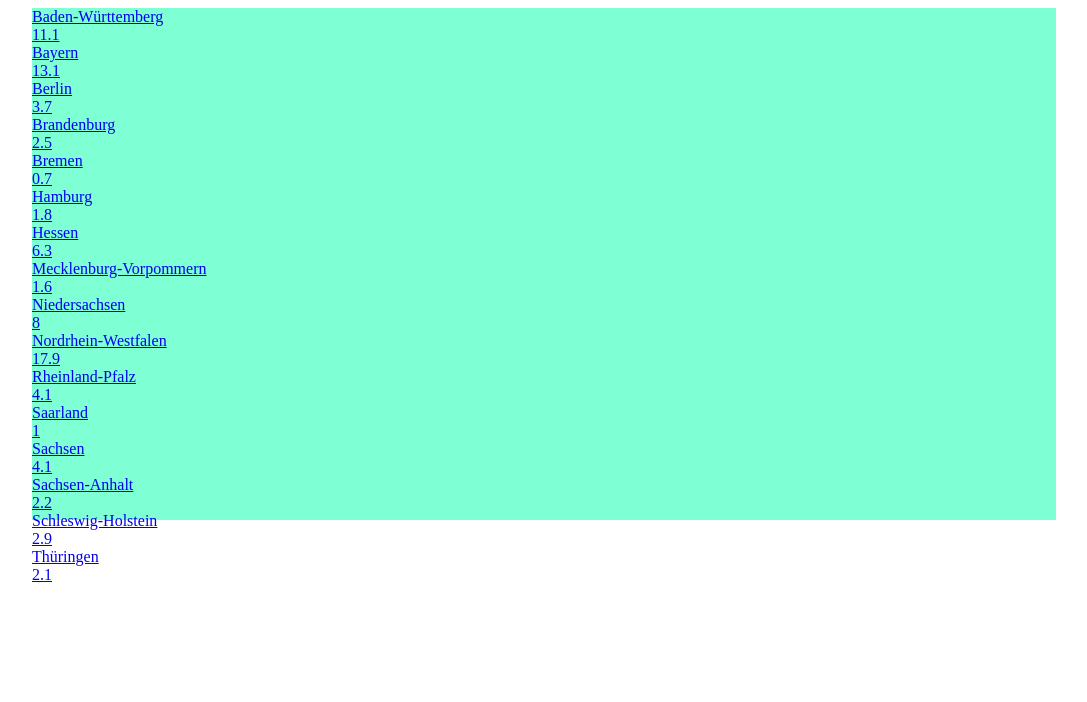
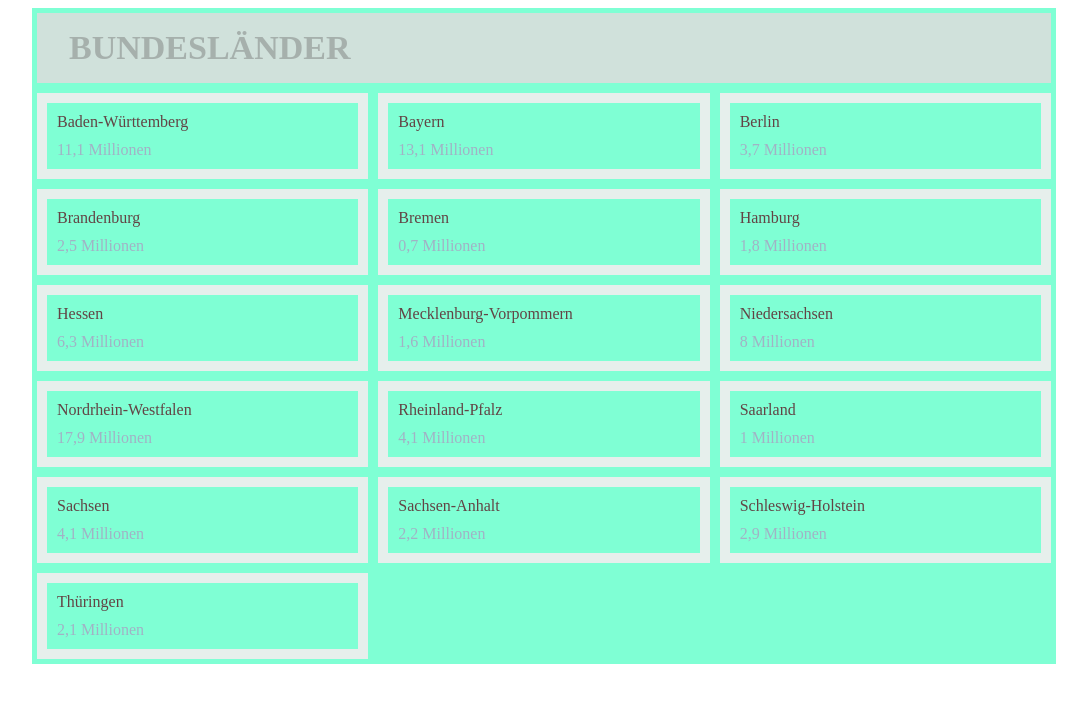
Before and after one commit to KevinSchimke/CodingChallengeBundeslaender, a plain HTML site: page index.html in a window 1280 px wide. Shown: the whole page, without its empty margins (96-1183 px from the left). Drawn offline with Linux system fonts and the light colour scheme.

Commit message:
render Bundesländer cards

```diff
--- a/index.html
+++ b/index.html
@@ -11,6 +11,10 @@
 
 </head>
 <body onload="loadBundeslaender()">
-    <div class="contentArea" id="contentArea"></div>
+
+    <div class="content">
+        <h1>BUNDESLÄNDER</h1>
+        <div id="contentArea"></div>
+    </div>
 </body>
 </html>
--- a/script.js
+++ b/script.js
@@ -5,13 +5,13 @@ async function loadBundeslaender(){
     for (let index = 0; index < responseData.length; index++) {
         const bundesland = responseData[index];
         let name = bundesland['name'];
-        let population = bundesland['population'];
+        let population = (bundesland['population'] + '').replace(".",",") + ' Millionen';
         let url = bundesland['url'];
         console.log(bundesland);
         document.getElementById('contentArea').innerHTML += /*html*/`
-        <a href="${url}" target="_blank">
+        <a class="bundeslandContainer" href="${url}" target="_blank">
             <div>${name}</div>
-            <div>${population}</div>
+            <div class="textColorGrey">${population}</div>
         </a>
         `;
     }
--- a/style.css
+++ b/style.css
@@ -3,9 +3,53 @@ body{
     justify-content: center;
 }
 
-.contentArea{
-    /* max-width: 1024px; */
+h1{
+    background-color: #dddd;
+    color: #6666;
+    font-size: 34px;
+    font-weight: bold;
+    padding: 16px 32px 16px 32px;
+    margin: 5px;
+}
+
+#contentArea{
+    display: flex;
+    flex-wrap: wrap;
+}
+
+.content{
+    max-width: 1024px;
     background-color: aquamarine;
-    width: 1024px;
-    height: 512px;
+
 }
+
+.bundeslandContainer{
+    text-decoration: none;
+    display: block;
+    color: rgb(98,68,69);
+    border: 10px solid #eeee;
+    width: calc(33.333% - 50px);
+    margin: 5px;
+    padding: 10px;
+}
+
+.bundeslandContainer div:first-child{
+    padding-bottom: 10px;
+}
+
+.textColorGrey{
+    color: rgb(161,178,197);
+}
+
+
+@media (max-width: 800px) {
+    .bundeslandContainer{
+        width: calc(50% - 50px);
+    }
+}
+
+@media (max-width: 500px) {
+    .bundeslandContainer{
+        width: calc(100% - 50px);
+    }
+}
```
